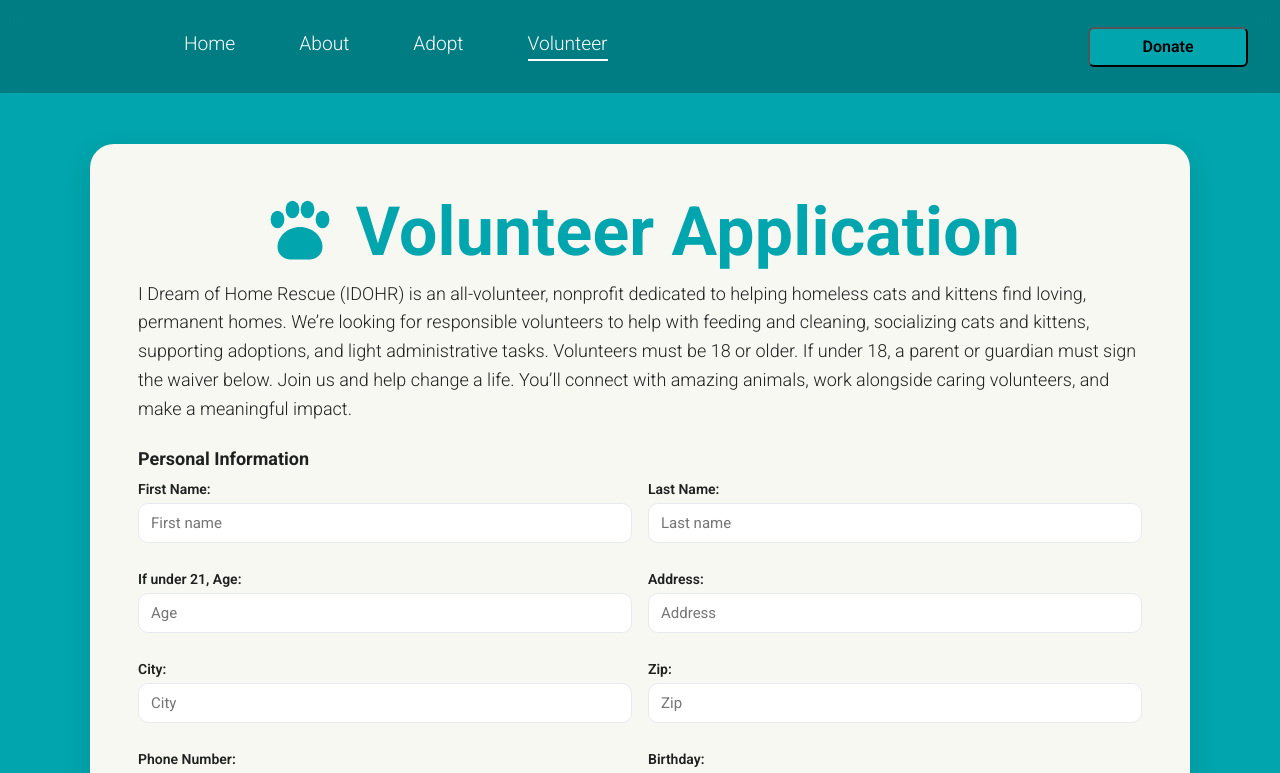
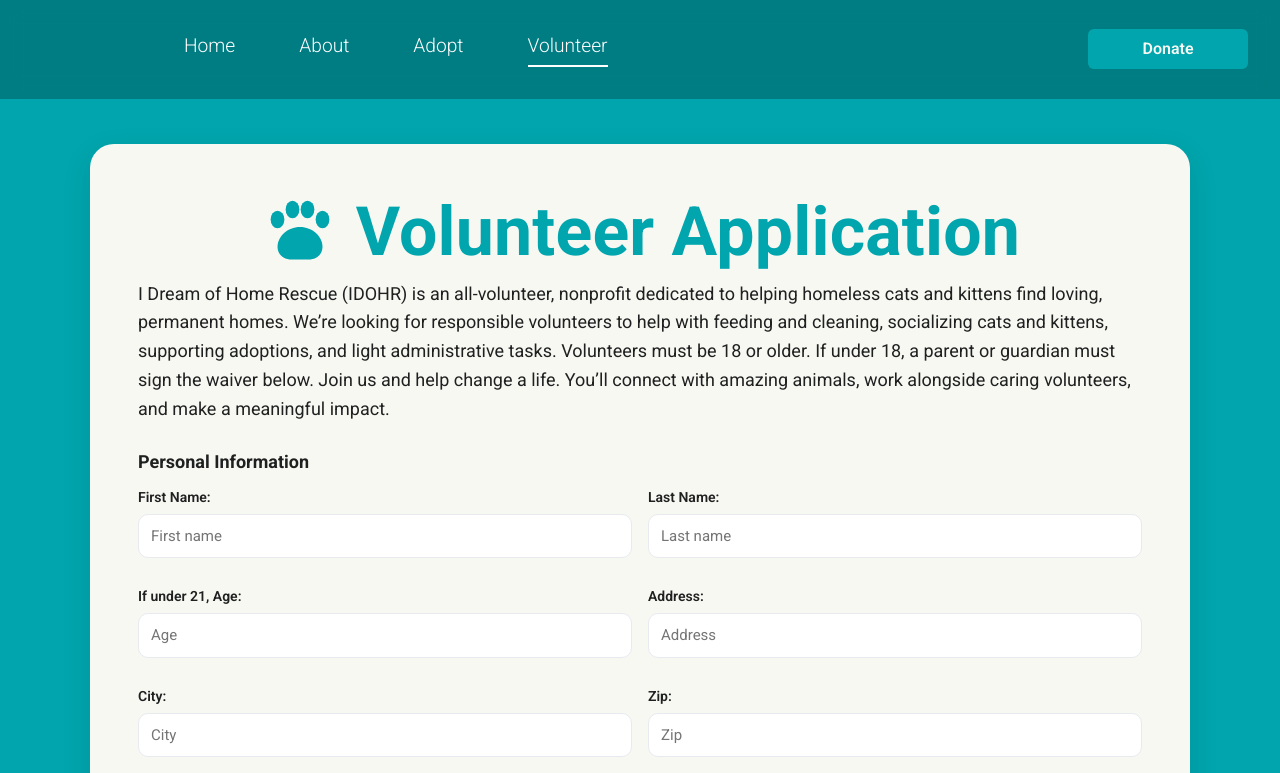
Before and after one commit to cconner57/idohr, a Vue app: page /volunteer in a window 1280 px wide. Shown: the top 773 px of the page. Built offline with nearby package versions, Linux system fonts and the light colour scheme.

Commit message:
css reset added

```diff
--- a/src/App.vue
+++ b/src/App.vue
@@ -1,5 +1,6 @@
 <script setup lang="ts">
 import NavBar from './components/nav-bar/NavBar.vue'
+import '../src/styles/reset.css'
 import '../src/styles/base.css'
 </script>
 
--- a/src/components/nav-bar/NavBar.vue
+++ b/src/components/nav-bar/NavBar.vue
@@ -59,6 +59,7 @@ nav {
   position: fixed;
   width: 100%;
   overflow: hidden;
+  z-index: 100;
 }
 
 .nav-blurred {
--- a/src/components/ui/Button.vue
+++ b/src/components/ui/Button.vue
@@ -32,6 +32,7 @@ button {
   justify-content: center;
   font-weight: 600;
   border-radius: 6px;
+  color: var(--white);
   transition: background-color 0.2s;
   &:hover {
     cursor: pointer;
--- a/src/pages/Home.vue
+++ b/src/pages/Home.vue
@@ -128,6 +128,9 @@ function handleAdopt() {
     color: var(--white);
     max-width: 600px;
     margin-bottom: 24px;
+    text-shadow: 2px 2px 4px rgba(0, 0, 0, 0.5);
+    line-height: 100px;
+    user-select: none;
   }
 }
 
@@ -191,6 +194,7 @@ main {
       color: var(--font-color-medium);
       line-height: 1.6;
       margin-top: 20px;
+      font-weight: 400;
     }
   }
 }
--- a/src/pages/Volunteer.vue
+++ b/src/pages/Volunteer.vue
@@ -320,6 +320,7 @@ fieldset {
   line-height: 1.6;
   max-width: 1000px;
   user-select: none;
+  font-weight: 400;
 }
 
 .section-title {
--- /dev/null
+++ b/src/styles/reset.css
@@ -0,0 +1,96 @@
+*,
+*::before,
+*::after {
+  box-sizing: border-box;
+}
+* {
+  margin: 0;
+}
+
+html,
+body {
+  height: 100%;
+}
+html {
+  -webkit-text-size-adjust: 100%;
+}
+body {
+  line-height: 1.5;
+  font-family:
+    system-ui,
+    -apple-system,
+    Segoe UI,
+    Roboto,
+    Ubuntu,
+    Cantarell,
+    Noto Sans,
+    Helvetica Neue,
+    Arial,
+    'Apple Color Emoji',
+    'Segoe UI Emoji';
+  -webkit-font-smoothing: antialiased;
+  text-rendering: optimizeLegibility;
+}
+
+img,
+picture,
+video,
+canvas,
+svg {
+  display: block;
+  max-width: 100%;
+}
+
+input,
+button,
+textarea,
+select {
+  font: inherit;
+  color: inherit;
+}
+
+button {
+  background: none;
+  border: 0;
+  padding: 0;
+  cursor: pointer;
+}
+
+a {
+  color: inherit;
+  text-decoration: none;
+}
+a:hover {
+  text-decoration: underline;
+}
+
+:where(ul, ol) {
+  list-style: none;
+  padding: 0;
+}
+
+table {
+  border-collapse: collapse;
+  border-spacing: 0;
+}
+
+:focus {
+  outline: none;
+}
+:focus-visible {
+  outline: 2px solid #3b82f6;
+  outline-offset: 2px;
+}
+
+@media (prefers-reduced-motion: reduce) {
+  * {
+    animation-duration: 0.01ms !important;
+    animation-iteration-count: 1 !important;
+    transition-duration: 0.01ms !important;
+    scroll-behavior: auto !important;
+  }
+}
+
+:root {
+  color-scheme: light dark;
+}
```
